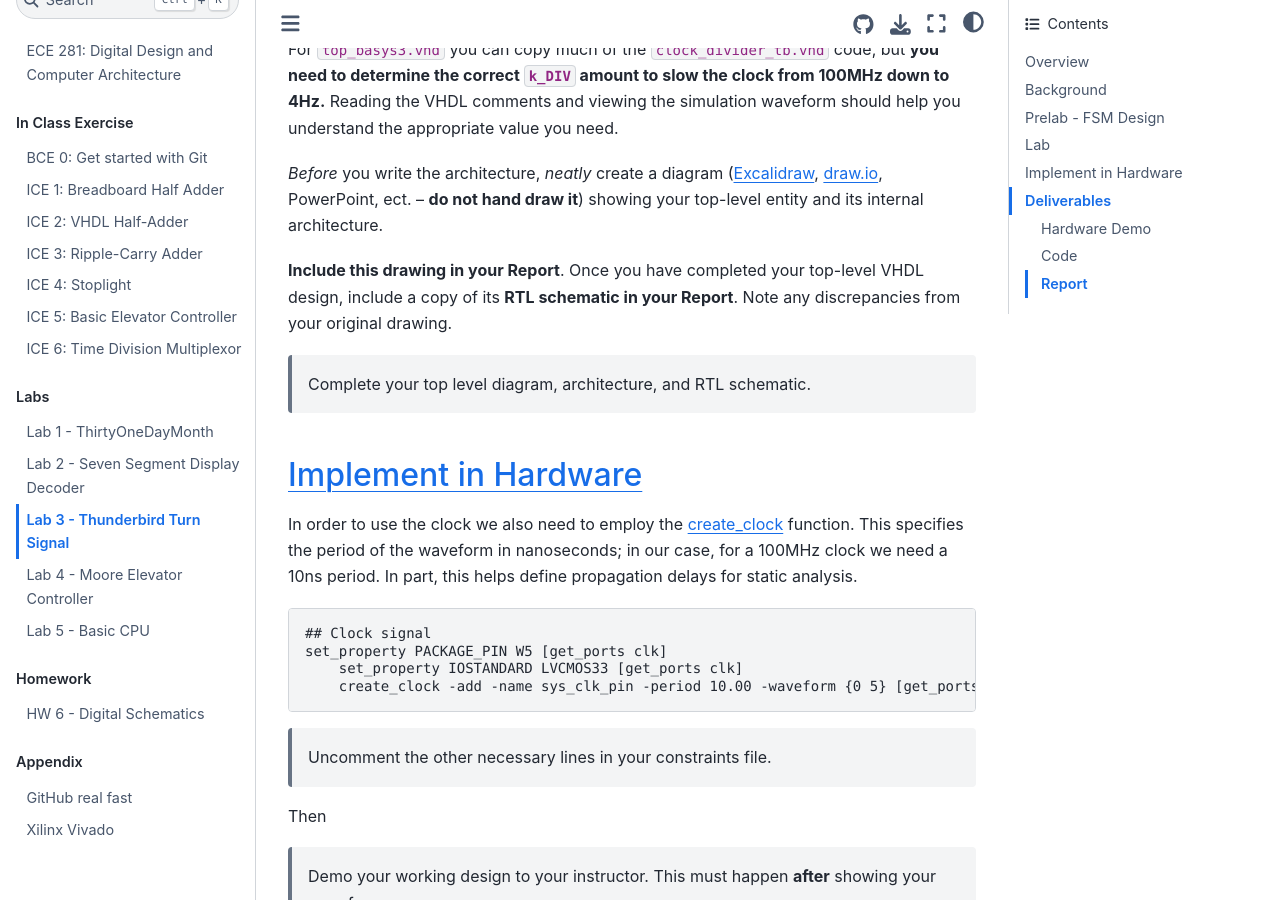
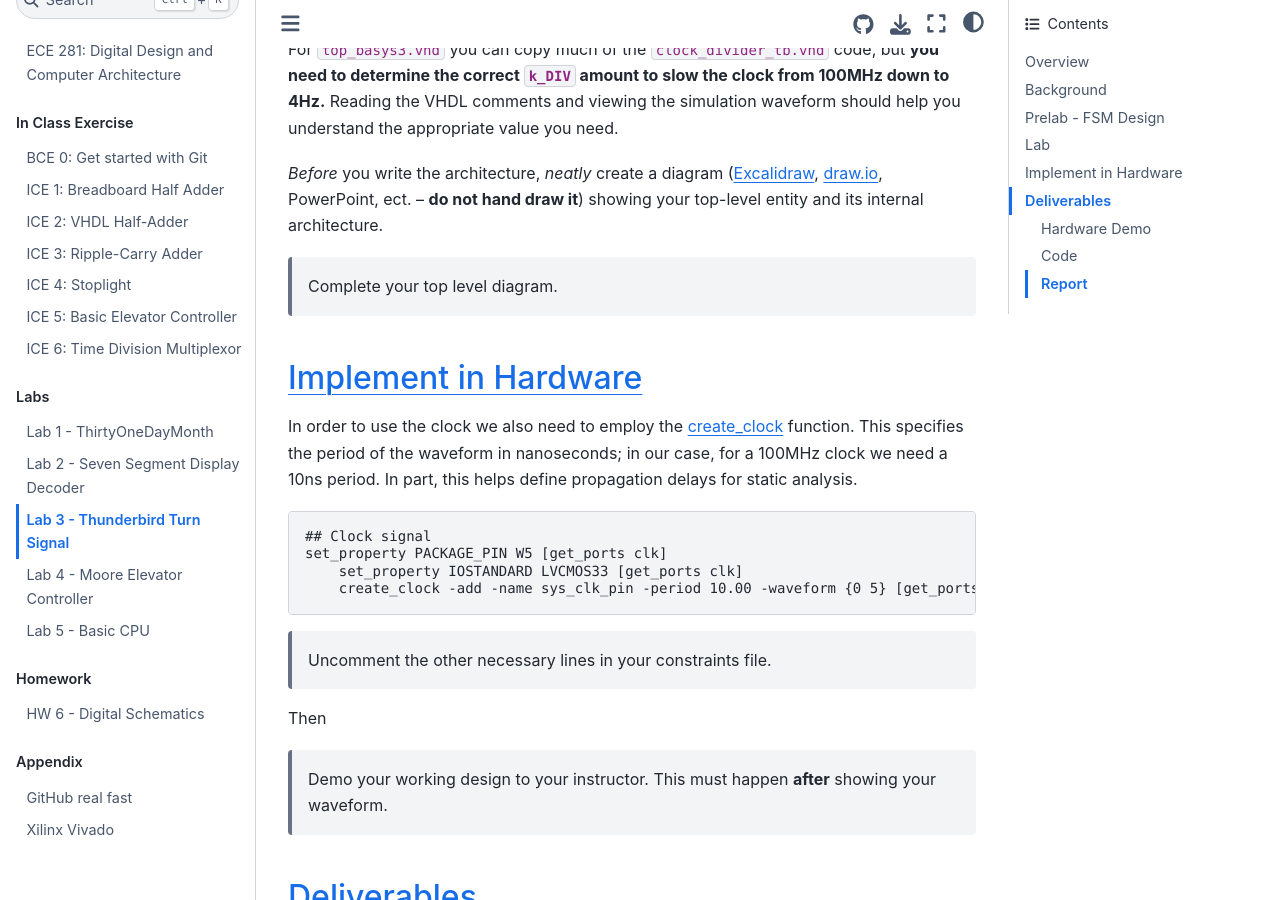
Before and after one commit to USAFA-ECE/ece281-book, a Jupyter Book: the page built from book/lab/lab3.md, in a window 1280 px wide and 900 px high, scrolled down 8721 px. Built offline with Jupyter Book 1.0.4 settings and Sphinx 7.4.7 and the Sphinx Book theme 1.1.4, drawn with Linux system fonts in a browser that asks for light colours; some of the changed text lies outside the part shown.

Commit message:
Remove RTL stuff

```diff
--- a/book/lab/lab3.md
+++ b/book/lab/lab3.md
@@ -225,7 +225,7 @@ You do not need to change any signal colors, but expand your lights output busse
 so that the progression of lights can be easily seen.
 
 > Have an instructor verify your waveform.
-> Add a screenshot of the waveform to your README and save a copy for your Report.
+> Add a screenshot of the waveform to your repository.
 
 Markdown syntax for including an image in README.md
 
@@ -297,11 +297,7 @@ understand the appropriate value you need.
 ([Excalidraw](https://excalidraw.com/), [draw.io](https://app.diagrams.net/), PowerPoint, ect.
 -- **do not hand draw it**) showing your top-level entity and its internal architecture.
 
-**Include this drawing in your Report**. Once you have completed your top-level VHDL design,
-include a copy of its **RTL schematic in your Report**.
-Note any discrepancies from your original drawing.
-
-> Complete your top level diagram, architecture, and RTL schematic.
+> Complete your top level diagram.
 
 ## Implement in Hardware
 
```
